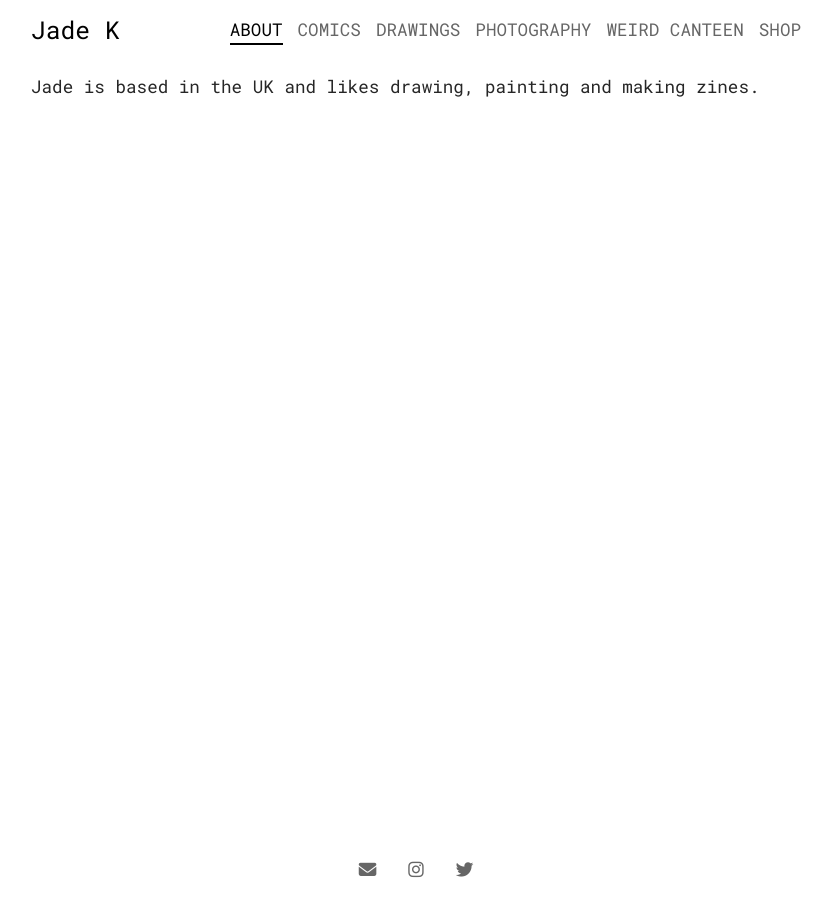
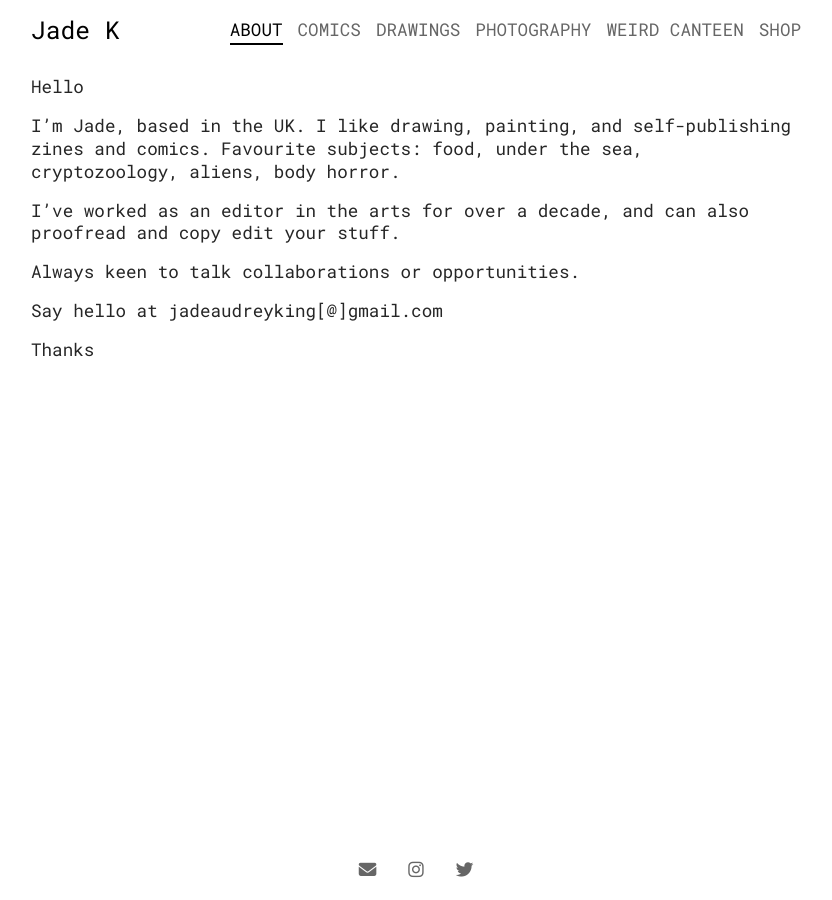
Before and after one commit to JamesSwatton/jadek, a Jekyll site: the page built from about.md, in a window 1280 px wide. Shown: the whole page, without its empty margins (224-1056 px from the left). Built offline with Jekyll 4.4.1, drawn with Linux system fonts in a browser that asks for light colours; nearby versions of some CDN libraries; comment, search, counter and statistics services are not loaded.

Commit message:
Update from Forestry.io Jade King updated about.md

```diff
--- a/about.md
+++ b/about.md
@@ -3,4 +3,14 @@ layout: default
 title: About
 
 ---
-Jade is based in the UK and likes drawing, painting and making zines.
+Hello
+
+I'm Jade, based in the UK. I like drawing, painting, and self-publishing zines and comics. Favourite subjects: food, under the sea, cryptozoology, aliens, body horror.
+
+I've worked as an editor in the arts for over a decade, and can also proofread and copy edit your stuff.
+
+Always keen to talk collaborations or opportunities.
+
+Say hello at jadeaudreyking\[@\]gmail.com
+
+Thanks
```
